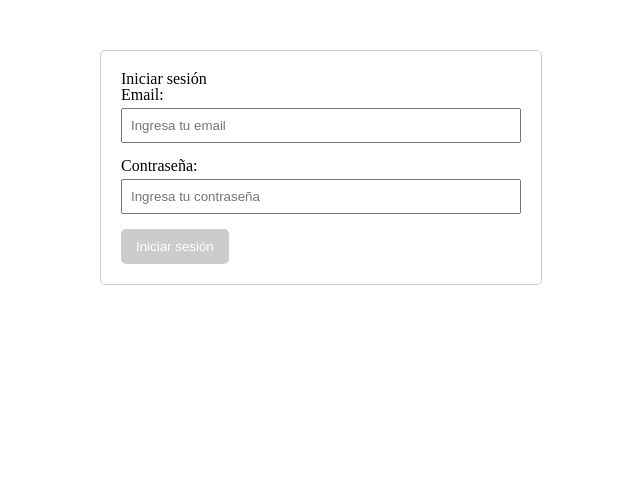
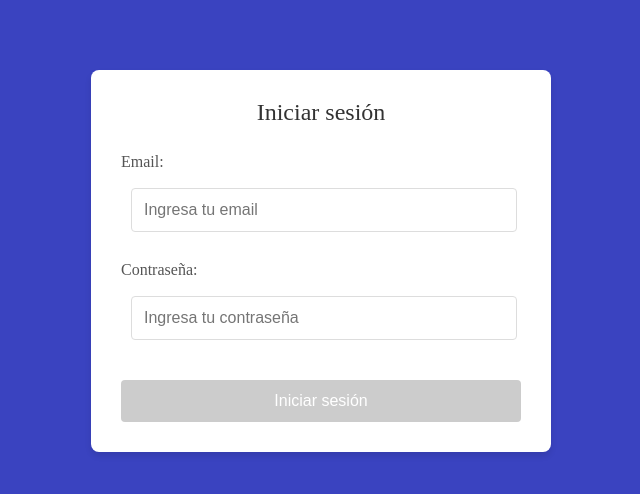
Before and after one commit to slesmes/academic-manager-frontend, an Angular app: page /login in a window 1280 px wide. Shown: the top 494 px of the page, without its empty margins (319-959 px from the left). Built offline with nearby package versions, Linux system fonts and the light colour scheme.

Commit message:
protegiendo las rutas del profesor y dandole estilo al login

```diff
--- a/src/app/core/components/header/header.component.html
+++ b/src/app/core/components/header/header.component.html
@@ -1,17 +1,30 @@
 <header>
     <nav>
       <div class="nav-links">
-        <ng-container *ngIf="isAdmin(); else studentMenu">
+        <ng-container [ngSwitch]="getUserRole()">
+          <!-- Menú de Administrador -->
+          <ng-container *ngSwitchCase="'admin'">
             <a routerLink="/departments">Departamentos</a>
             <a routerLink="/professors">Profesores</a>
             <a routerLink="/students">Estudiantes</a>
             <a routerLink="/courses">Cursos</a>
             <a routerLink="/enrollments">Matrículas</a>
+            <a routerLink="/evaluations">Evaluaciones</a>
           </ng-container>
-        <ng-template #studentMenu>
+
+          <!-- Menú de Profesor -->
+          <ng-container *ngSwitchCase="'professor'">
+            <a routerLink="/students">Estudiantes</a>
+            <a routerLink="/courses">Cursos</a>
+            <a routerLink="/evaluations">Evaluaciones</a>
+          </ng-container>
+
+          <!-- Menú de Estudiante -->
+          <ng-container *ngSwitchCase="'student'">
             <a routerLink="/courses">Cursos</a>
             <a routerLink="/enrollments">Matrículas</a>
-        </ng-template>
+          </ng-container>
+        </ng-container>
       </div>
 
       <div class="profile-container">
--- a/src/app/core/components/header/header.component.ts
+++ b/src/app/core/components/header/header.component.ts
@@ -23,6 +23,21 @@ export class HeaderComponent {
     return userInfo?.role === 'admin';
   }
 
+  isProfessor(): boolean {
+    const userInfo = this.authService.getUserInfo();
+    return userInfo?.role === 'professor';
+  }
+
+  isStudent(): boolean {
+    const userInfo = this.authService.getUserInfo();
+    return userInfo?.role === 'student';
+  }
+
+  getUserRole(): string {
+    const userInfo = this.authService.getUserInfo();
+    return userInfo?.role || '';
+  }
+
   toggleProfileMenu(): void {
     this.showProfileMenu = !this.showProfileMenu;
   }
@@ -33,7 +48,6 @@ export class HeaderComponent {
   }
 
   logout(): void {
-    localStorage.removeItem('access_token');
-    this.router.navigate(['/login']);
+    this.authService.logout();
   }
 }
--- a/src/app/core/guards/auth.guard.ts
+++ b/src/app/core/guards/auth.guard.ts
@@ -19,6 +19,13 @@ export class AuthGuard implements CanActivate {
     '/courses',
     '/enrollments',
     '/evaluations'
+  ];
+
+  private professorRoutes = [
+    '/students',
+    '/courses',
+    '/evaluations',
+    '/profile'
   ];
 
   private studentRoutes = [
@@ -51,17 +58,23 @@ export class AuthGuard implements CanActivate {
     }
 
     // Verificar permisos según el rol
-    if (userInfo.role === 'admin') {
+    switch (userInfo.role) {
+      case 'admin':
         return true; // Los admins tienen acceso a todo
-    } else if (userInfo.role === 'student') {
+      case 'professor':
+        // Si es profesor, verificar si tiene acceso a la ruta
+        if (!this.professorRoutes.includes(state.url)) {
+          return this.router.createUrlTree(['/profile']); // Redirigir a perfil si no tiene acceso
+        }
+        return true;
+      case 'student':
         // Si es estudiante, verificar si tiene acceso a la ruta
         if (!this.studentRoutes.includes(state.url)) {
           return this.router.createUrlTree(['/profile']); // Redirigir a perfil si no tiene acceso
         }
         return true;
-    }
-
-    // Por defecto, redirigir al login
+      default:
         return this.router.createUrlTree(['/login']);
     }
   }
+}
--- a/src/app/pages/login/login.component.scss
+++ b/src/app/pages/login/login.component.scss
@@ -1,36 +1,84 @@
 .login-container {
     max-width: 400px;
     margin: 50px auto;
-    padding: 20px;
-    border: 1px solid #ccc;
-    border-radius: 5px;
+    padding: 30px;
+    border-radius: 8px;
+    background-color: white;
+    box-shadow: 0 4px 6px rgba(0, 0, 0, 0.1);
 }
 
-form div {
-    margin-bottom: 15px;
+h2 {
+    text-align: center;
+    color: #333;
+    margin-bottom: 30px;
+    font-size: 24px;
 }
+
+form {
+    display: flex;
+    flex-direction: column;
+    gap: 20px;
+
+    div {
+        margin-bottom: 0;
 
         label {
             display: block;
-    margin-bottom: 5px;
+            margin-bottom: 8px;
+            color: #555;
+            font-weight: 500;
         }
 
         input {
-    width: 100%;
-    padding: 8px;
-    box-sizing: border-box;
+            width: 90%;
+            margin: 10px;
+            padding:12px;
+            border: 1px solid #ddd;
+            border-radius: 4px;
+            font-size: 16px;
+            transition: border-color 0.3s ease;
+
+            &:focus {
+                outline: none;
+                border-color: #3a43c0;
+                box-shadow: 0 0 0 2px rgba(58, 67, 192, 0.1);
+            }
+        }
+
+        div {
+            color: #dc3545;
+            font-size: 14px;
+            margin-top: 5px;
+        }
     }
 
     button {
-    padding: 10px 15px;
-    background-color: #007bff;
+        width: 100%;
+        padding: 12px;
+        background-color: #3a43c0;
         color: white;
         border: none;
-    border-radius: 5px;
+        border-radius: 4px;
+        font-size: 16px;
+        font-weight: 500;
         cursor: pointer;
+        transition: background-color 0.3s ease;
+        margin-top: 10px;
+
+        &:hover {
+            background-color: #444edf;
         }
 
-button:disabled {
-    background-color: #ccc;
+        &:disabled {
+            background-color: #cccccc;
             cursor: not-allowed;
         }
+    }
+}
+
+:host {
+    display: block;
+    min-height: 100vh;
+    background-color: #3a43c0;
+    padding: 20px;
+}
--- a/src/app/pages/profile/profile.component.html
+++ b/src/app/pages/profile/profile.component.html
@@ -34,7 +34,7 @@
     </div>
 
     <div class="user-info">
-      <p><strong>Rol:</strong> {{userInfo?.role === 'admin' ? 'Administrador' : 'Estudiante'}}</p>
+      <p><strong>Rol:</strong> {{getRoleText()}}</p>
       <p><strong>ID:</strong> {{userInfo?.sub}}</p>
     </div>
 
--- a/src/app/pages/profile/profile.component.ts
+++ b/src/app/pages/profile/profile.component.ts
@@ -40,6 +40,19 @@ export class ProfileComponent implements OnInit {
     });
   }
 
+  getRoleText(): string {
+    switch (this.userInfo?.role) {
+      case 'admin':
+        return 'Administrador';
+      case 'professor':
+        return 'Profesor';
+      case 'student':
+        return 'Estudiante';
+      default:
+        return 'Usuario';
+    }
+  }
+
   onSubmit() {
     if (this.profileForm.valid) {
       const formData = this.profileForm.value;
--- a/src/app/pages/students/students.component.html
+++ b/src/app/pages/students/students.component.html
@@ -1,6 +1,6 @@
 <h2>Estudiantes</h2>
 
-<div class="dashboard">
+<div class="dashboard" *ngIf="isAdmin">
   <button (click)="mostrarFormulario = true">Crear Estudiante</button>
 </div>
 
@@ -114,7 +114,7 @@
       <th>Email</th>
       <th>Apellido</th>
       <th>Fecha de Nacimiento</th>
-      <th>Acciones</th>
+      <th *ngIf="isAdmin">Acciones</th>
     </tr>
   </thead>
   <tbody>
@@ -124,7 +124,7 @@
       <td>{{ student.email }}</td>
       <td>{{ student.student?.lastname }}</td>
       <td>{{ student.student?.birthdate | date }}</td>
-      <td class="actions-cell">
+      <td class="actions-cell" *ngIf="isAdmin">
         <button class="edit-button" (click)="editarEstudiante(student.id); mostrarFormularioEdicion = true">Editar</button>
         <button class="delete-button" (click)="eliminarEstudiante(student.id)">Eliminar</button>
       </td>
--- a/src/app/pages/students/students.component.ts
+++ b/src/app/pages/students/students.component.ts
@@ -6,6 +6,7 @@ import { StudentService } from '../../core/services/student.service';
 import { FormControl, Validators, FormBuilder, FormGroup } from '@angular/forms';
 import { Router } from '@angular/router';
 import { HttpErrorResponse } from '@angular/common/http';
+import { AuthService } from '../../core/services/auth.service';
 
 @Component({
   selector: 'app-students',
@@ -21,6 +22,7 @@ export class StudentsComponent implements OnInit {
   mostrarFormulario: boolean = false;
   mostrarFormularioEdicion: boolean = false;
   estudianteABuscar: { searchTerm: string } = { searchTerm: '' };
+  isAdmin: boolean = false;
 
   studentForm: FormGroup;
   editStudentForm: FormGroup;
@@ -29,10 +31,13 @@ export class StudentsComponent implements OnInit {
   constructor(
     private studentService: StudentService,
     private router: Router,
-    private fb: FormBuilder
+    private fb: FormBuilder,
+    private authService: AuthService
   ) {
     this.studentForm = this.initializeStudentForm();
     this.editStudentForm = this.initializeEditStudentForm();
+    const userInfo = this.authService.getUserInfo();
+    this.isAdmin = userInfo?.role === 'admin';
   }
 
   private handleError(error: HttpErrorResponse): void {
```
Lines whose indentation alone changed are shown as unchanged.
